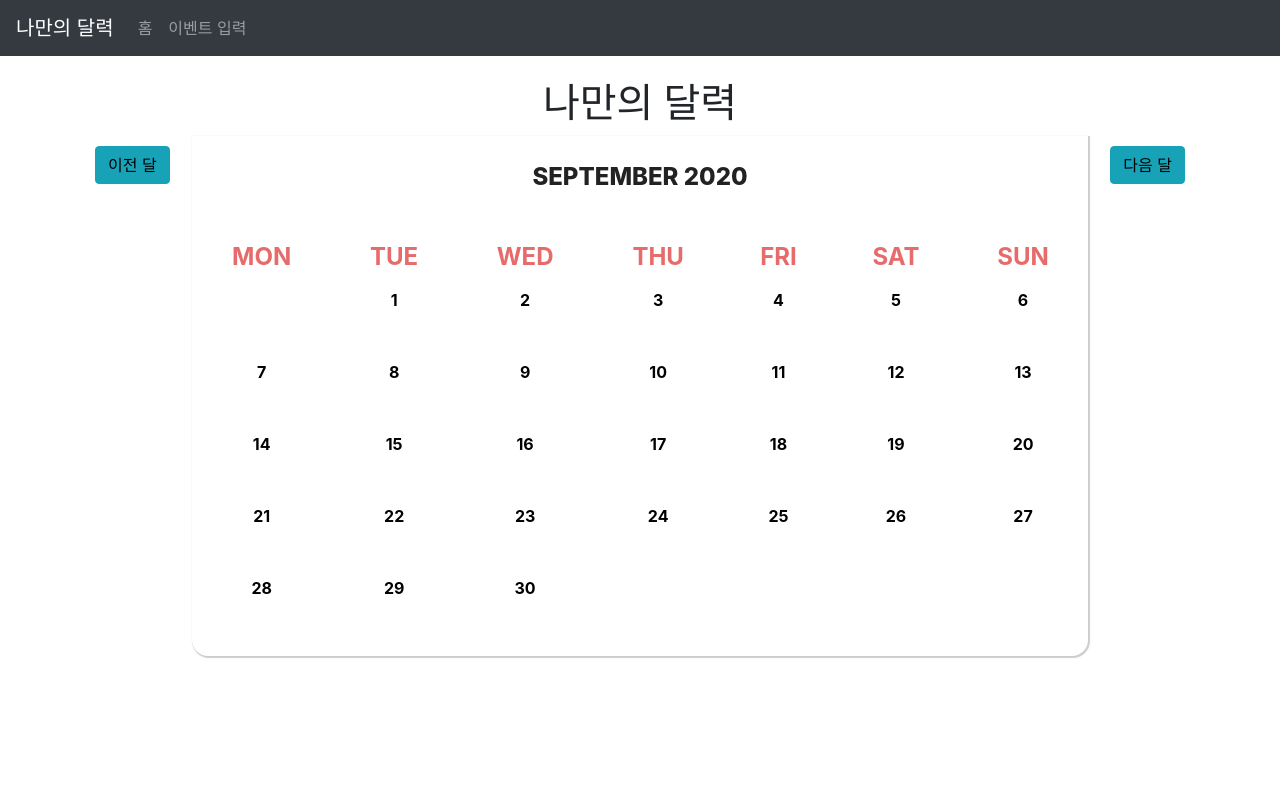
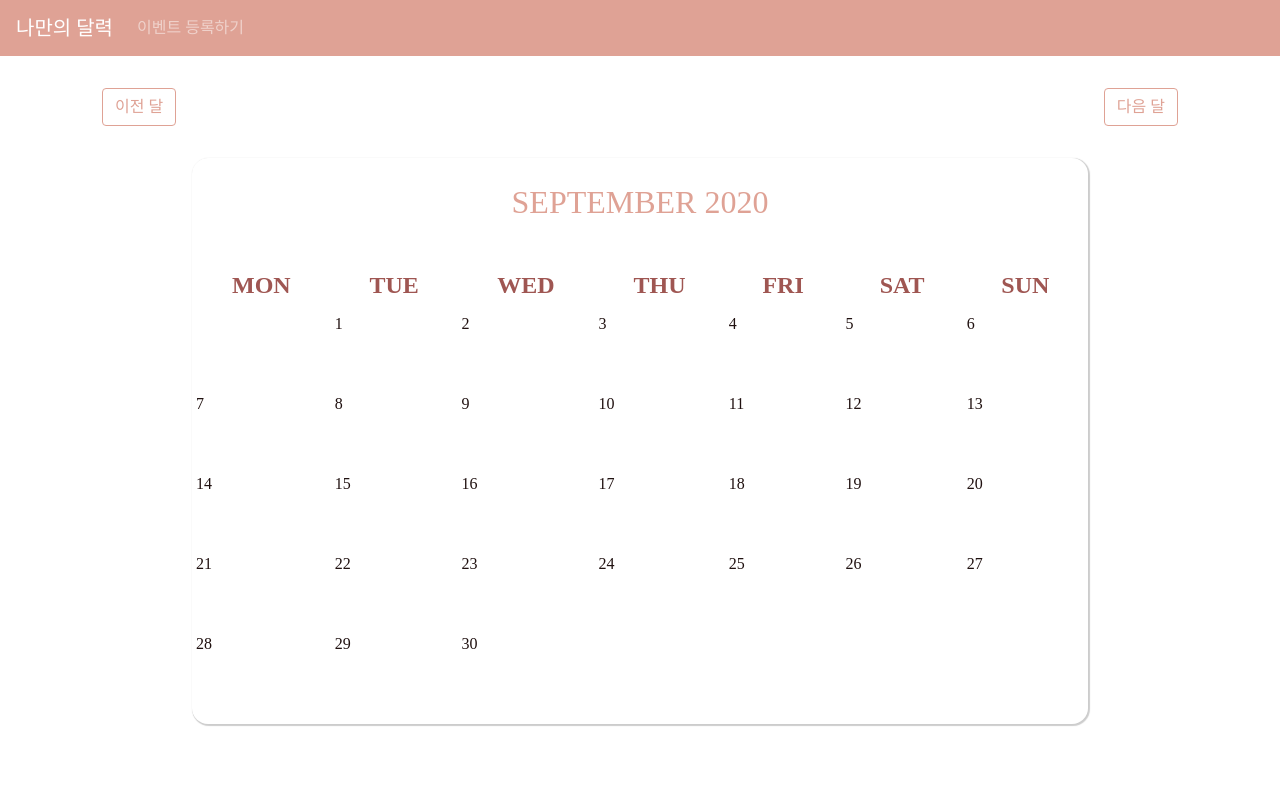
Before and after one commit to HamJinKyoung/Calendar, a Django app: page / in a window 1280 px wide. Run offline with Django 3.2, Linux system fonts and the light colour scheme; data that the repository does not hold is empty; some libraries are stand-ins or nearby versions; some web fonts are replaced.

Commit message:
mystyle 적용하기

```diff
--- /dev/null
+++ b/HTML_calendar/HTMLCalendar/events/static/css/mystyle.css
@@ -0,0 +1,137 @@
+@font-face {
+    font-family: "Bazzi";
+    src: url("https://cdn.jsdelivr.net/gh/projectnoonnu/noonfonts_20-04@2.1/Bazzi.woff") format("woff");
+    font-weight: normal;
+    font-style: normal;
+}
+
+/* base.html */
+body {
+    font-family: "Bazzi";
+}
+
+.bg-mycolor {
+    background-color: #dfa295 !important;
+}
+
+.container {
+    padding: 1rem;
+}
+
+/* events.html */
+.my-btn-group {
+    display: flex;
+    justify-content: space-between;
+}
+
+.left {
+    float: left;
+}
+
+.right {
+    float: right;
+}
+
+.btn-outline-mycolor {
+    color: #dfa295;
+    border-color: #dfa295;
+}
+.btn:hover {
+    color: #9f5652;
+}
+
+.calendar {
+    width: 70vw;
+    margin: auto;
+    margin-top: 1rem;
+    background: #fff;
+    border-radius: 1em;
+    -webkit-box-shadow: 1px 1px 1px 1px rgba(0, 0, 0, 0.2), 10px 10px 10px 10px #fff;
+    box-shadow: 1px 1px 1px 1px rgba(0, 0, 0, 0.2), 10px 10px 10px 10px #fff;
+    color: #8f8785;
+    text-align: center;
+}
+
+.calendar th {
+    padding: 2vw;
+    text-align: center;
+    font-size: 1.5rem;
+    text-transform: uppercase;
+}
+
+.calendar tr {
+    color: #9f5652;
+    font-weight: 1;
+}
+
+.calendar .month {
+    color: #dfa295;
+    font-weight: 3;
+    font-size: 2rem;
+}
+
+.calendar td {
+    color: #201110;
+    width: 1rem;
+    height: 5em;
+    padding: 0 0.25em;
+    transition: background 0.5s;
+    text-align: left;
+}
+
+.calendar td:hover {
+    background: rgba(143, 129, 128, 0.2);
+    border-radius: 0.5em;
+    color: #9f5652;
+}
+
+.event_line {
+    height: 100%;
+    padding: 0;
+    list-style: none;
+    margin: 0;
+}
+
+.event_line a {
+    transition: color 0.2s;
+}
+
+.event_line a:link {
+    color: #402321;
+    text-decoration: none;
+}
+
+.event_line a:visited {
+    color: #402321;
+    text-decoration: none;
+}
+
+.event_line a:hover {
+    color: #9f5652;
+    text-decoration: none;
+}
+
+/* input.html */
+.form {
+    margin: auto;
+}
+
+.form input,
+.form select,
+.form textarea {
+    border-radius: 5px;
+    border: 1px solid #dfa295;
+    outline: none;
+    background: none;
+    padding: 5px;
+    width: 100%;
+}
+
+.btn-mycolor {
+    background-color: #dfa295;
+    color: #201110;
+}
+
+.btn {
+    margin: 1rem;
+}
--- a/HTML_calendar/HTMLCalendar/events/static/css/style.css
+++ b/HTML_calendar/HTMLCalendar/events/static/css/style.css
@@ -20,6 +20,10 @@ h1 {
     box-shadow: 1px 1px 1px 1px rgba(0, 0, 0, 0.2), 10px 10px 10px 10px #fff;
     color: #555;
     text-align: center;
+}
+
+.btn-outline-dark {
+    color: #e66b6b;
 }
 
 .month {
@@ -70,10 +74,6 @@ a {
     transition: color 0.2s;
 }
 
-span {
-    color: black;
-}
-
 a:link {
     color: blue;
     text-decoration: none;
--- a/HTML_calendar/HTMLCalendar/events/templates/events/base.html
+++ b/HTML_calendar/HTMLCalendar/events/templates/events/base.html
@@ -3,14 +3,14 @@
     <head>
         <link
             rel="stylesheet"
-            href="https://stackpath.bootstrapcdn.com/bootstrap/4.3.1/css/bootstrap.min.css"
-            integrity="sha384-ggOyR0iXCbMQv3Xipma34MD+dH/1fQ784/j6cY/iJTQUOhcWr7x9JvoRxT2MZw1T"
+            href="https://stackpath.bootstrapcdn.com/bootstrap/4.5.2/css/bootstrap.min.css"
+            integrity="sha384-JcKb8q3iqJ61gNV9KGb8thSsNjpSL0n8PARn9HuZOnIxN0hoP+VmmDGMN5t9UJ0Z"
             crossorigin="anonymous"
         />
-        <link href="{% static 'css/style.css' %}" rel="stylesheet" type="text/css" />
+        <link href="{% static 'css/mystyle.css' %}" rel="stylesheet" type="text/css" />
     </head>
     <header>
-        <nav class="navbar navbar-expand-lg navbar-dark bg-dark">
+        <nav class="navbar navbar-expand-lg navbar-dark bg-mycolor">
             <a class="navbar-brand" href="{% url 'calendar' %}">나만의 달력</a>
             <button class="navbar-toggler" type="button" data-toggle="collapse" data-target="#navbarNav" aria-controls="navbarNav" aria-expanded="false" aria-label="Toggle navigation">
                 <span class="navbar-toggler-icon"></span>
@@ -18,10 +18,7 @@
             <div class="collapse navbar-collapse" id="navbarNav">
                 <ul class="navbar-nav">
                     <li class="nav-item">
-                        <a class="nav-link" href="{% url 'calendar' %}">홈</a>
-                    </li>
-                    <li class="nav-item">
-                        <a class="nav-link" href="{% url 'new' %}">이벤트 입력</a>
+                        <a class="nav-link" href="{% url 'new' %}">이벤트 등록하기</a>
                     </li>
                 </ul>
             </div>
@@ -29,16 +26,17 @@
     </header>
 
     <body>
-        {% block content%} {% endblock %}
-        <script src="https://code.jquery.com/jquery-3.3.1.slim.min.js" integrity="sha384-q8i/X+965DzO0rT7abK41JStQIAqVgRVzpbzo5smXKp4YfRvH+8abtTE1Pi6jizo" crossorigin="anonymous"></script>
+        <div class="container">{% block content %} {% endblock %}</div>
+
+        <script src="https://code.jquery.com/jquery-3.5.1.slim.min.js" integrity="sha384-DfXdz2htPH0lsSSs5nCTpuj/zy4C+OGpamoFVy38MVBnE+IbbVYUew+OrCXaRkfj" crossorigin="anonymous"></script>
         <script
-            src="https://cdnjs.cloudflare.com/ajax/libs/popper.js/1.14.7/umd/popper.min.js"
-            integrity="sha384-UO2eT0CpHqdSJQ6hJty5KVphtPhzWj9WO1clHTMGa3JDZwrnQq4sF86dIHNDz0W1"
+            src="https://cdn.jsdelivr.net/npm/popper.js@1.16.1/dist/umd/popper.min.js"
+            integrity="sha384-9/reFTGAW83EW2RDu2S0VKaIzap3H66lZH81PoYlFhbGU+6BZp6G7niu735Sk7lN"
             crossorigin="anonymous"
         ></script>
         <script
-            src="https://stackpath.bootstrapcdn.com/bootstrap/4.3.1/js/bootstrap.min.js"
-            integrity="sha384-JjSmVgyd0p3pXB1rRibZUAYoIIy6OrQ6VrjIEaFf/nJGzIxFDsf4x0xIM+B07jRM"
+            src="https://stackpath.bootstrapcdn.com/bootstrap/4.5.2/js/bootstrap.min.js"
+            integrity="sha384-B4gt1jrGC7Jh4AgTPSdUtOBvfO8shuf57BaghqFfPlYxofvL8/KUEfYiJOMMV+rV"
             crossorigin="anonymous"
         ></script>
     </body>
--- a/HTML_calendar/HTMLCalendar/events/templates/events/events.html
+++ b/HTML_calendar/HTMLCalendar/events/templates/events/events.html
@@ -1,11 +1,6 @@
 {% extends 'events/base.html' %} {% block content %}
-<div class="container">
-    <br />
-    <h1>나만의 달력</h1>
-    <div class="outer">
-        <a class="btn btn-info left" href="{% url 'calendar' %}?{{ prev_month }}"><span>이전 달</span> </a>
-        <a class="btn btn-info right" href="{% url 'calendar' %}?{{ next_month }}"><span>다음 달</span> </a>
-    </div>
-    {{calendar}}
+<div class="my-btn-group">
+    <a role="button" class="btn btn-outline-mycolor left" href="{% url 'calendar' %}?{{ prev_month }}">이전 달</a>
+    <a role="button" class="btn btn-outline-mycolor right" href="{% url 'calendar' %}?{{ next_month }}">다음 달</a>
 </div>
-{% endblock %}
+{{ calendar }} {% endblock %}
--- a/HTML_calendar/HTMLCalendar/events/templates/events/input.html
+++ b/HTML_calendar/HTMLCalendar/events/templates/events/input.html
@@ -1,12 +1,9 @@
 {% extends 'events/base.html' %} {% block content %}
-<div class="container">
-    <br />
 <form method="POST">
     {% csrf_token %}
     <div class="form form-table">
         {{ form }}
-            <button type="submit" class="btn btn-info right">Submit</button>
+        <button type="submit" class="btn btn-mycolor right">저장하기</button>
     </div>
 </form>
-</div>
 {% endblock %}
```
Lines whose indentation alone changed are shown as unchanged.
